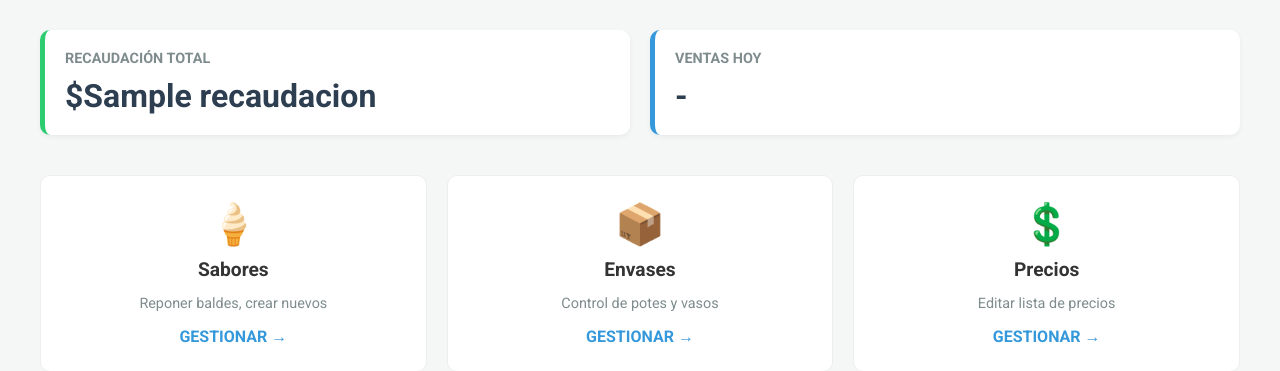
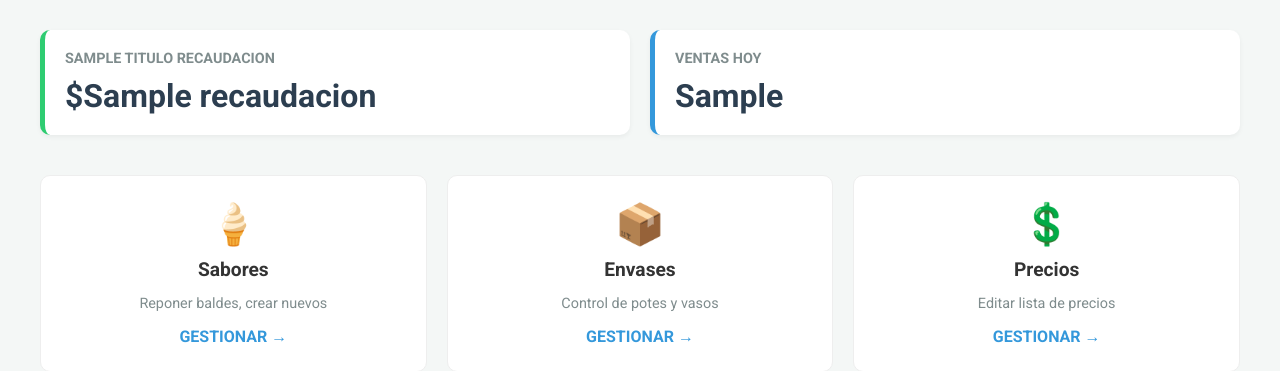
Before and after one commit to Niguiff/tecio, a Flask app: template templates/admin_dashboard.html in a window 1280 px wide. Shown: the part 109-480 px from the top of the page. Run offline with Flask 3, Linux system fonts and the light colour scheme; tables that the repository leaves empty hold one stand-in row (values such as "Sample post"); the template is opened without the code that fills it: values that come from a table or form of the project are taken from there, most other values are stand-ins (such as "Sample title", 1, 10 or a date in 2020).

Commit message:
Add files via upload

```diff
--- a/templates/admin_dashboard.html
+++ b/templates/admin_dashboard.html
@@ -51,12 +51,12 @@
 
         <div class="kpi-grid">
             <div class="kpi-card">
-                <h3>Recaudación Total</h3>
+                <h3>{{ titulo_recaudacion }}</h3>
                 <strong>${{ recaudacion }}</strong>
             </div>
             <div class="kpi-card" style="border-color: #3498db;">
                 <h3>Ventas Hoy</h3>
-                <strong>-</strong> </div>
+                <strong>{{ cantidad_ventas_hoy }}</strong> </div>
         </div>
 
         <div class="mgmt-grid">
```
